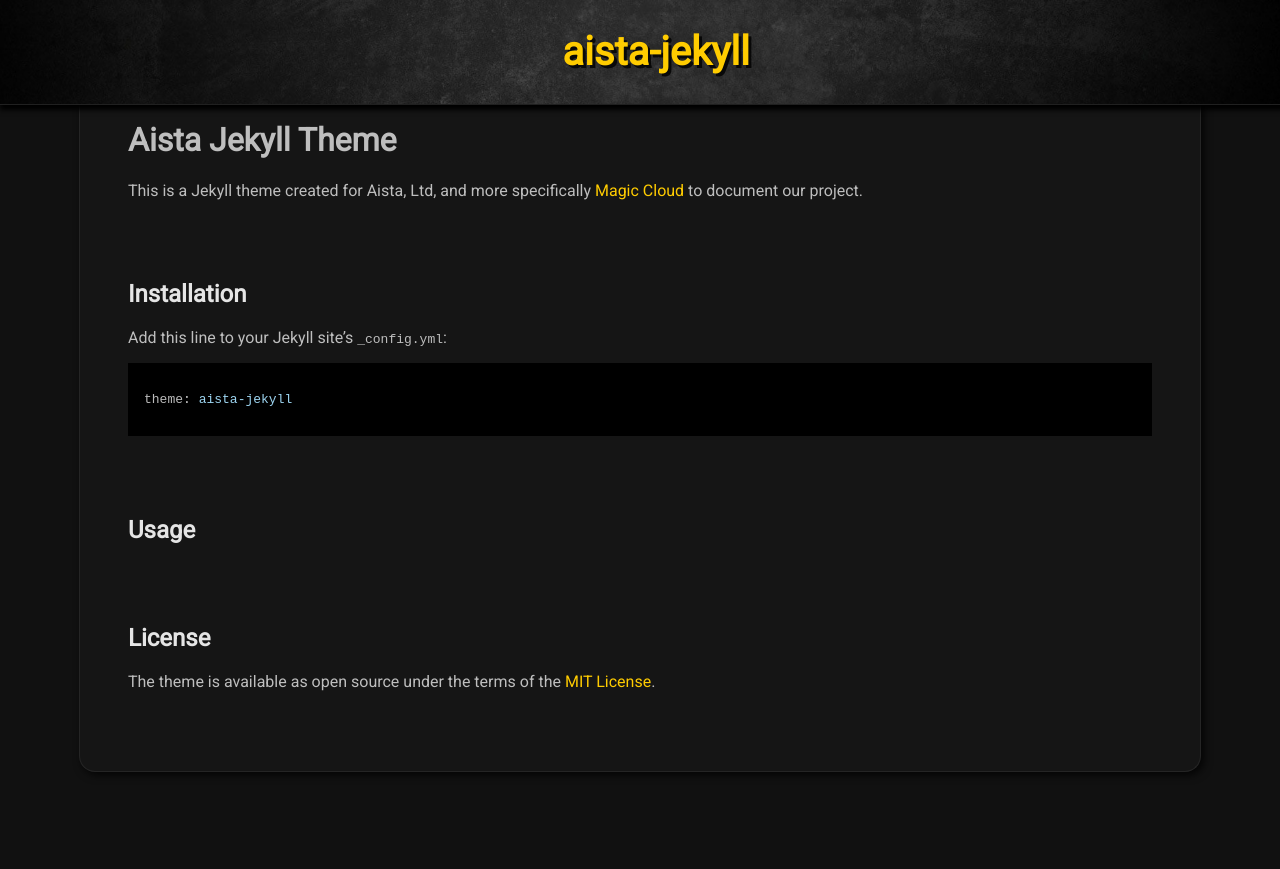
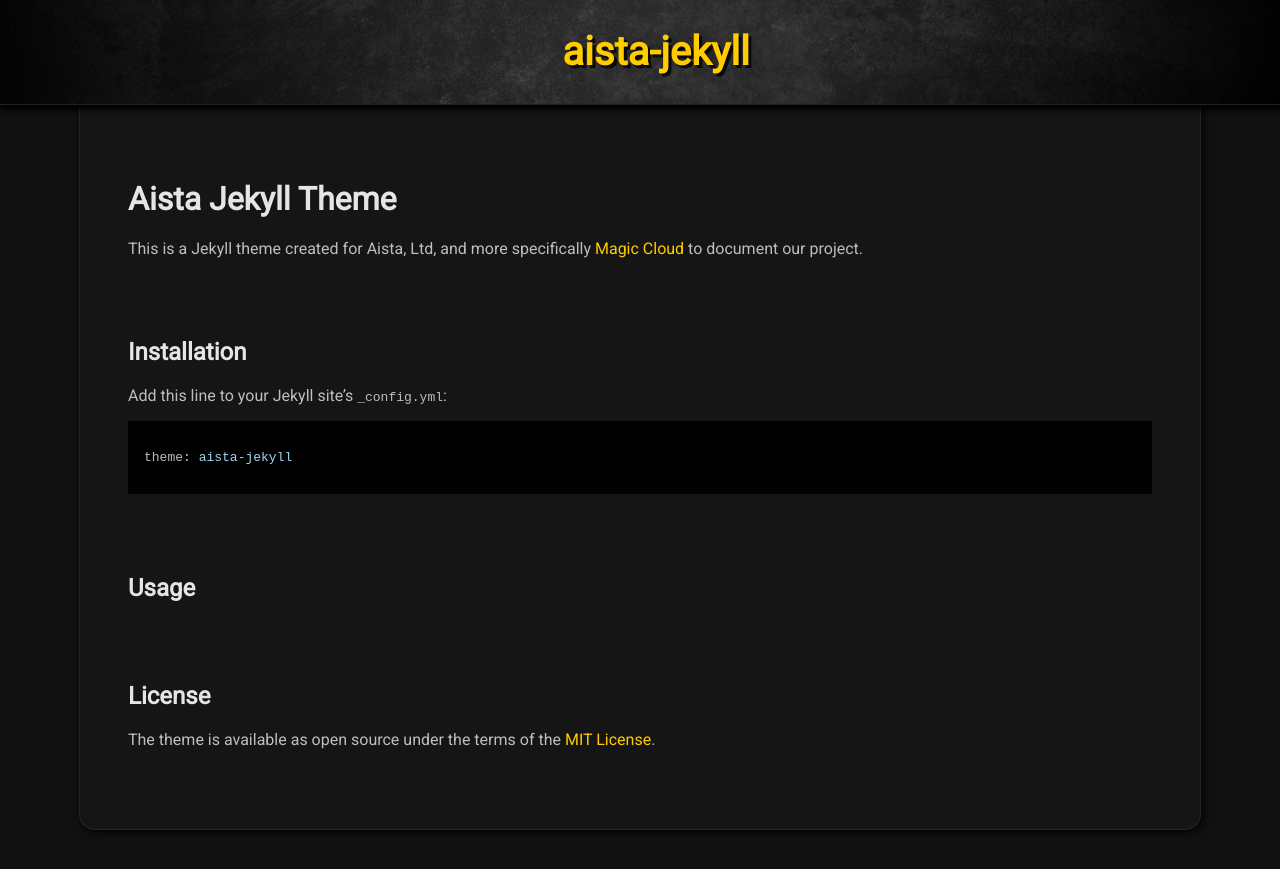
Before and after one commit to polterguy/aista-jekyll, a Jekyll site: the page built from README.md, in a window 1280 px wide. Shown: the top 869 px of the page. Built offline with Jekyll 4.4.1, drawn with Linux system fonts in a browser that asks for light colours; our own code applies the rules of GitHub Pages for plain Markdown files.

Commit message:
Update style.css

```diff
--- a/assets/style.css
+++ b/assets/style.css
@@ -16,7 +16,7 @@ a:hover, a:active, a:focus {
   text-decoration: none;
 }
 
-h2, h3, h4, h5, h6 {
+h1, h2, h3, h4, h5, h6 {
   color: #e5e5e5;
   margin-top: 5rem;
 }
```
